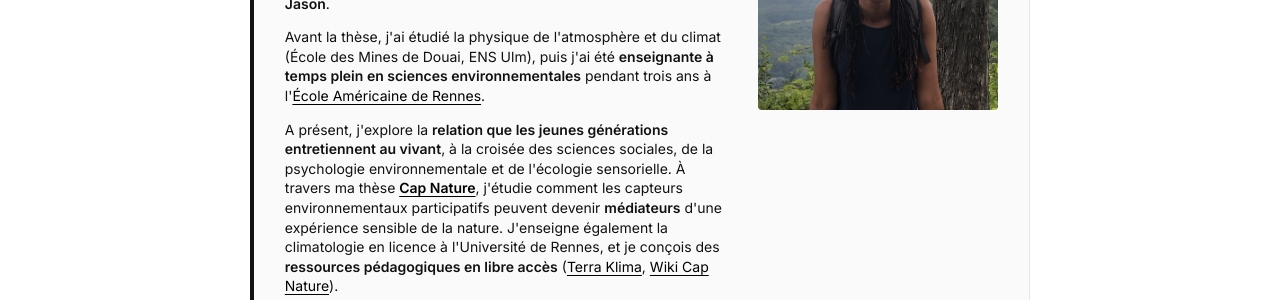
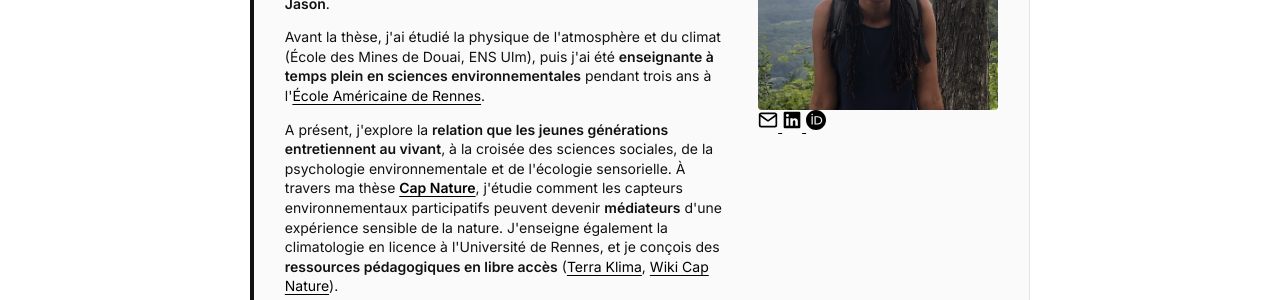
Before and after one commit to marieleapouliquen/marieleapouliquen.github.io, a Jekyll site: the page built from _pages/index.md, in a window 1280 px wide. Shown: the part 386-686 px from the top of the page. Built offline with Jekyll 4.4.1, drawn with Linux system fonts in a browser that asks for light colours.

Commit message:
Update index.md

```diff
--- a/_pages/index.md
+++ b/_pages/index.md
@@ -21,7 +21,20 @@ description: Marie-Léa Pouliquen — doctorante
 
     <p>N'hésitez pas à me contacter pour toute question, collaboration ou intervention.</p>
   </div>
-  <img src="{{ '/assets/img/profile.jpg' | relative_url }}" alt="Marie-Léa Pouliquen" class="home-photo">
+<div class="home-photo-wrap">
+    <img src="{{ '/assets/img/profile.jpg' | relative_url }}" alt="Marie-Léa Pouliquen" class="home-photo">
+    <div class="home-contact">
+      <a href="mailto:marie-lea.pouliquen@univ-rennes.fr" class="contact-icon" aria-label="Email" title="Email">
+        <svg viewBox="0 0 24 24" fill="none" stroke="currentColor" stroke-width="2" stroke-linecap="round" stroke-linejoin="round" width="20" height="20"><path d="M4 4h16c1.1 0 2 .9 2 2v12c0 1.1-.9 2-2 2H4c-1.1 0-2-.9-2-2V6c0-1.1.9-2 2-2z"/><polyline points="22,6 12,13 2,6"/></svg>
+      </a>
+      <a href="https://www.linkedin.com/in/marieleapouliquen/" class="contact-icon" target="_blank" rel="noopener" aria-label="LinkedIn" title="LinkedIn">
+        <svg viewBox="0 0 24 24" fill="currentColor" width="20" height="20"><path d="M20.5 2h-17A1.5 1.5 0 002 3.5v17A1.5 1.5 0 003.5 22h17a1.5 1.5 0 001.5-1.5v-17A1.5 1.5 0 0020.5 2zM8 19H5v-9h3zM6.5 8.25A1.75 1.75 0 118.3 6.5a1.78 1.78 0 01-1.8 1.75zM19 19h-3v-4.74c0-1.42-.6-1.93-1.38-1.93A1.74 1.74 0 0013 14.19a.66.66 0 000 .14V19h-3v-9h2.9v1.3a3.11 3.11 0 012.7-1.4c1.55 0 3.36.86 3.36 3.66z"/></svg>
+      </a>
+      <a href="https://orcid.org/0000-0002-6147-3683" class="contact-icon" target="_blank" rel="noopener" aria-label="ORCID" title="ORCID">
+        <svg viewBox="0 0 24 24" fill="currentColor" width="20" height="20"><path d="M12 0C5.372 0 0 5.372 0 12s5.372 12 12 12 12-5.372 12-12S18.628 0 12 0zM7.369 4.378c.525 0 .947.431.947.947 0 .525-.422.947-.947.947-.525 0-.946-.422-.946-.947 0-.516.421-.947.946-.947zm-.722 3.038h1.444v10.041H6.647V7.416zm3.562 0h3.9c3.712 0 5.344 2.653 5.344 5.025 0 2.578-2.016 5.025-5.325 5.025h-3.919V7.416zm1.444 1.303v7.444h2.297c3.272 0 4.022-2.484 4.022-3.722 0-2.016-1.284-3.722-4.097-3.722h-2.222z"/></svg>
+      </a>
+    </div>
+</div>
 </div>
 
 ## Actualités récentes
```
